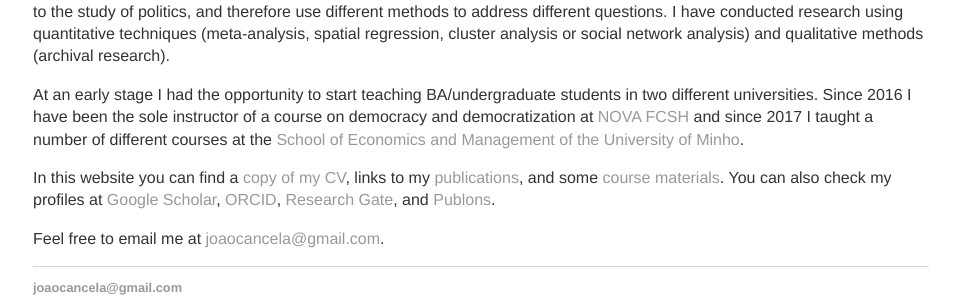
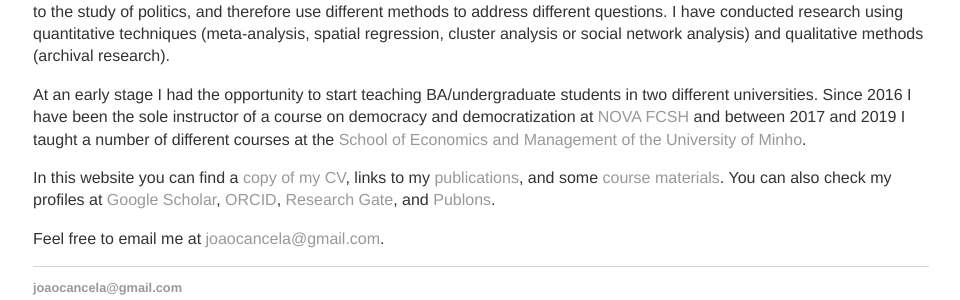
Before and after one commit to joaocancela/joaocancela.github.io, a Jekyll site: the page built from index.html, in a window 1280 px wide. Shown: the part 280-580 px from the top of the page, without its empty margins (159-1119 px from the left). Built offline with Jekyll 4.4.1, drawn with Linux system fonts in a browser that asks for light colours.

Commit message:
Update index.html

```diff
--- a/index.html
+++ b/index.html
@@ -6,7 +6,7 @@
 	<h1>João Cancela</h1>
 	<p>Welcome to my website! I am an aspiring Political Scientist currently completing my PhD at NOVA FCSH, in Lisbon. </p>
 	<p> My main research interests are related to comparative political behaviour, but I have worked and published on other topics such as political institutions, civil society, elites' attitudes, and migration. I tend to take a pragmatic, problem-solving approach to the study of politics, and therefore use different methods to address different questions. I have conducted research using quantitative techniques (meta-analysis, spatial regression, cluster analysis or social network analysis) and qualitative methods (archival research). </p>
-	<p>  At an early stage I had the opportunity to start teaching BA/undergraduate students in two different universities. Since 2016 I have been the sole instructor of a course on democracy and democratization at <a href= "https://www.fcsh.unl.pt/">NOVA FCSH</a> and since 2017 I taught a number of different courses at the <a href="https://www.eeg.uminho.pt"> School of Economics and Management of the University of Minho</a>.</p>
+	<p>  At an early stage I had the opportunity to start teaching BA/undergraduate students in two different universities. Since 2016 I have been the sole instructor of a course on democracy and democratization at <a href= "https://www.fcsh.unl.pt/">NOVA FCSH</a> and between 2017 and 2019 I taught a number of different courses at the <a href="https://www.eeg.uminho.pt"> School of Economics and Management of the University of Minho</a>.</p>
 	<p> In this website you can find a  <a href={{ site.baseurl }}/pdf/CV_JoaoCancela_July2019.pdf target = _blank>copy of my CV</a>, links to my <a href="/research">publications</a>, and some  <a href="/teaching">course materials</a>. You can also check my profiles at <a href=https://scholar.google.com/citations?user=3uFaAyQAAAAJ&hl>Google Scholar</a>, <a href=https://orcid.org/0000-0002-5055-2060>ORCID</a>, <a href=https://www.researchgate.net/profile/Joao_Cancela > Research Gate</a>, and <a href=https://publons.com/researcher/1185891/joao-cancela/> Publons</a>.</p>
 	<p> Feel free to email me at <a href=mailto:joaocancela@gmail.com>joaocancela@gmail.com</a>.</p>
 
```
